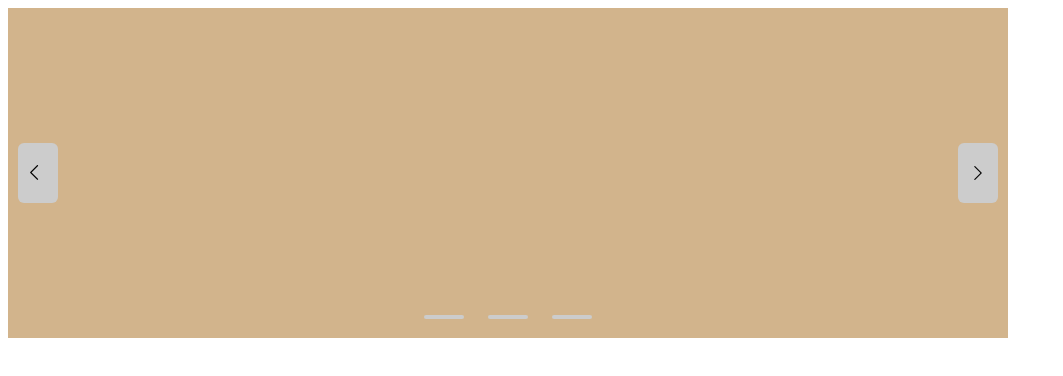
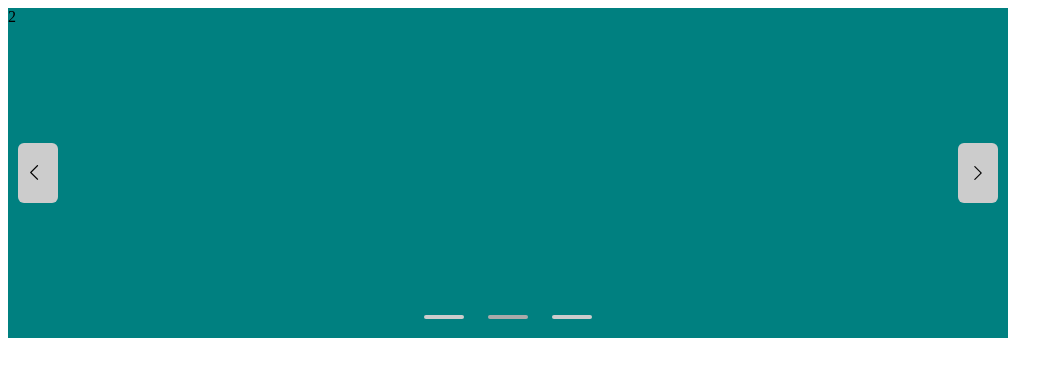
Before and after one commit to cresspages/javascript-deep, a plain HTML site: page 轮播/js版本/main.html in a window 1280 px wide. Shown: the whole page, without its empty margins (0-1063 px from the left). Drawn offline with Linux system fonts and the light colour scheme.

Commit message:
2020/12/30-1

```diff
--- a/轮播/js版本/main.html
+++ b/轮播/js版本/main.html
@@ -16,11 +16,14 @@
                     指标：#carousel-indicators ->   .carousel-indicators-item
      -->
 
-    <div id="carousel-container">
-        <div id="carousel-inner">
-            <div class="carousel-item"></div>
-            <div class="carousel-item"></div>
-            <div class="carousel-item"></div>
+    <!--  onselectstart="return false;" 禁止元素选中 -->
+    <div id="carousel-container" onselectstart="return false;">
+        <!-- #carousel-inner 加class  .ci-transition -> 过渡情况下的布局   .ci-pan -> 平移切换下的布局-->
+        <div id="carousel-inner" class="ci-transition">
+            <!-- ci-active 过渡情况下,当前显示的class -->
+            <div class="carousel-item ci-t-active">1</div>
+            <div class="carousel-item">2</div>
+            <div class="carousel-item">3</div>
         </div>
         <div id="carousel-control-prev">
             <span class="iconfont">&#xe6b0;</span>
@@ -29,7 +32,8 @@
             <span class="iconfont">&#xe65a;</span>
         </div>
         <div id="carousel-indicators">
-            <span class="carousel-indicators-item carousel-indicators-item-otherstyle"></span>
+            <!-- carousel-indicators-item 必须 默认样式为小圆点 -->
+            <span class="carousel-indicators-item carousel-indicators-item-otherstyle carousel-indicators-item--active"></span>
             <span class="carousel-indicators-item carousel-indicators-item-otherstyle"></span>
             <span class="carousel-indicators-item carousel-indicators-item-otherstyle"></span>
         </div>
--- a/轮播/js版本/main.js
+++ b/轮播/js版本/main.js
@@ -1,48 +1,145 @@
 /*
-    data = {
-        showType: string: pan(平移 默认)/transition(过渡)  图片切换方式
-        elem: {
-            cItem: dom节点  每一个切换项
-            prev: dom节点  查看上一个
-            next: dom节点  查看下一个
-            iItem: dom节点  查看每一项的控制项
-        }
-    }
 */
 
 var carousel = {
-    showType: 'pan',
-    elem: { // 固定元素类
-        cItem: null,
-        prev: null,
-        next: null,
-        iItem: null
-    },
+    // 属性后备注1为可传入的参数
+    showType: 'pan', // 切换类型 1
+
+    CI: null, // 图片容器项(平移类型需要以此为容器移动)
+    cItem: null, // 切换图片项
+    prev: null, // 控制切换上一张
+    next: null, // 控制切换下一张
+    iItemCont: null, // 底部控制项容器
+    iItem: null, // 底部控制项
+
+    nowShowItemIndex: 0, // 当前显示的项目下标
+
+    interval: 3000, // 间隔时间 1
+    isPN: true, // 是否可切换前一项与后一项 1
+    isB: true, // 是否可以根据底部按钮切换 1
+
+    timer: null, // 定时器
 
     init: function(data){
         this.showType = data.showType || this.showType;
-        this.cItem = document.getElementById('carousel-inner').getElementsByClassName('carousel-item');
-        this.iItem = document.getElementById('carousel-indicators').getElementsByClassName('carousel-indicators-item');
+        try {
+            this.cItem = document.getElementById('carousel-inner').getElementsByClassName('carousel-item');
+            this.iItem = document.getElementById('carousel-indicators').getElementsByClassName('carousel-indicators-item');
+        } catch (error) {
+            console.log(error);
+        }
+
+        if(this.cItem == null){
+            throw new RangeError('');
+        }
+        this.iItemCont = document.getElementById('carousel-indicators');
         this.prev = document.getElementById('carousel-control-prev');
         this.next = document.getElementById('carousel-control-next');
-        this._distribution();
+
+        if(!['pan', 'transition'].includes(this.showType)){
+            throw new RangeError('data.showType must be pan or transition');
+        }
+
+        this._changeItem();
+
+        if(this.isPN){ // 是否开启可切换前一项与后一项
+            this._handerPrev();
+            this._handerNext();
+        } else {
+            this.prev.setAttribute('style', 'display: none');
+            this.next.setAttribute('style', 'display: none');
+        }
+
+        if(this.isB){ // 是否开启根据底部按钮切换
+            this._bottomCtrl();
+        } else {
+            this.iItem.setAttribute('style', 'display: none');
+        }
+
     },
-    _distribution: function(){ // 分发状态
-        switch (this.showType) {
-            case 'pan':
-                this._Pan();
-                break;
-            case 'transition':
-                this._transition();
-                break;
-            default:
-                throw new RangeError('data.showType must be pan or transition');
+    _changeItem: function(){
+        this.timer = setInterval(function(){
+
+            this._handerPrevAndNext('next');
+
+        }.bind(carousel), this.interval);
+        // 定时器第一个参数函数若要改变this指向不可用call和apply，这两者都会执行函数，需要使用bind
+    },
+    _handerPrev: function(){ // 控制显示上一张
+        this.prev.addEventListener('click', function(e){
+
+            clearInterval(this.timer);
+
+            this._handerPrevAndNext('prev');
+
+            this.showType == 'pan' ? this._changeItem() : this._changeItem(); // 打开定时器
+        }.bind(carousel));
+    },
+    _handerNext: function(){ // 控制显示下一张
+        this.next.addEventListener('click', function(e){
+
+            clearInterval(this.timer);
+
+            this._handerPrevAndNext('next');
+
+            this.showType == 'pan' ? this._changeItem() : this._changeItem(); // 打开定时器
+        }.bind(carousel));
+    },
+    _handerPrevAndNext: function(type){ // 处理切换状态
+
+        let length = this.cItem.length - 1; // 总需要切换元素个数
+        let nowindex = this.nowShowItemIndex; // 当前切换到的元素下标
+
+        if(type == 'prev'){
+            nowindex == 0 ? this.nowShowItemIndex = length : this.nowShowItemIndex--;
+        } else if(type == 'next') {
+            nowindex == length ? this.nowShowItemIndex = 0 : this.nowShowItemIndex++;
         }
+
+        this.showType == 'pan' ? this._Pan() : this._transition();
+
+    },
+    _bottomCtrl: function(){ // 底部控制项
+        for(let i = 0; i < this.iItem.length; i++){
+            this.iItem[i].dataset.i = i;  // html5设置自定义属性data-
+        }
+
+        this.iItemCont.addEventListener('click', function(e){
+            if(e.target.className.indexOf('carousel-indicators-item') != -1){
+                clearInterval(this.timer);
+
+                let index = e.target.dataset.i; // html5获取自定义属性data-
+                this.nowShowItemIndex = index;
+
+                this.showType == 'pan' ? this._Pan() : this._transition();
+
+                this.showType == 'pan' ? this._changeItem() : this._changeItem(); // 打开定时器
+
+            }
+        }.bind(this));
+
+    },
+    _bottomCtrlStyle: function(){
+        for(let i = 0; i < this.iItem.length; i++){
+            this.iItem[i].classList.remove('carousel-indicators-item--active');
+        }
+        this.iItem[this.nowShowItemIndex].classList.add('carousel-indicators-item--active');
     },
     _Pan: function(){ // 平移类型的切换
+        this.CI = document.getElementById('carousel-inner');
         console.log('pan')
+
+        this._bottomCtrlStyle(); // 改变底部控制项的样式
     },
     _transition: function(){ // 过渡类型的切换
+        for(let i = 0; i < this.cItem.length; i++){
+            this.cItem[i].classList.remove('ci-t-active');
+        }
+        this.cItem[this.nowShowItemIndex].classList.add('ci-t-active');
+
+        this._bottomCtrlStyle(); // 改变底部控制项的样式
+    },
+    _Throttling(callback){ // 节流函数
 
     }
 }
--- a/轮播/js版本/main.less
+++ b/轮播/js版本/main.less
@@ -4,7 +4,8 @@
     position: relative;
     overflow: hidden;
 
-    #carousel-inner{
+    // 平移切换下的布局
+    .ci-pan{
         width: 3000px;
         height: 100%;
 
@@ -13,6 +14,30 @@
             width: 1000px;
             height: 100%;
             box-sizing: border-box;
+        }
+    }
+    // 过渡情况下的布局
+    .ci-transition{
+        width: 1000px;
+        height: 330px;
+        position: relative;
+
+        .carousel-item{
+            width: 1000px;
+            height: 330px;
+            box-sizing: border-box;
+            position: absolute;
+            top: 0;
+            left: 0;
+            transition: all 1000ms;
+            opacity: 0;
+            z-index: 97;
+        }
+
+        .ci-t-active{
+            opacity: 1;
+            z-index: 99;
+        }
     }
 
     .carousel-item:nth-child(1){
@@ -23,7 +48,6 @@
     }
     .carousel-item:nth-child(3){
         background-color: steelblue;
-        }
     }
 
     #carousel-control-prev, #carousel-control-next{
@@ -38,6 +62,7 @@
         position: absolute;
         transform: translateY(-50%);
         top: 50%;
+        z-index: 999;
 
         span{
             transition: all 400ms;
@@ -65,6 +90,7 @@
         left: 50%;
         bottom: 10px;
         transform: translateX(-50%);
+        z-index: 999;
 
         .carousel-indicators-item{
             display: inline-block;
```
Also changed, not shown: 模拟加载动画.html (added, +49 -0 lines), 轮播/js版本/main.css. Lines whose indentation alone changed are shown as unchanged.
